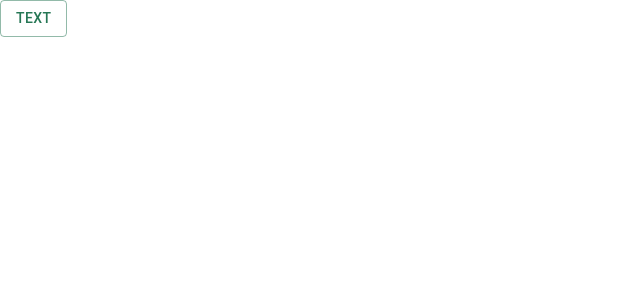
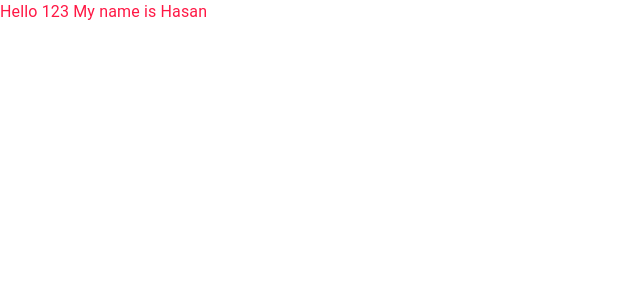
Before and after one commit to avinash2050kumar/mui_theme, a React (Create React App) app: page / in a window 1280 px wide. Shown: the top 300 px of the page, without its empty margins (0-640 px from the left). Built offline with nearby package versions, Linux system fonts and the light colour scheme.

Commit message:
mui theme color palette extended and tested

```diff
--- a/src/screen/root.tsx
+++ b/src/screen/root.tsx
@@ -3,10 +3,9 @@ import React from 'react'
 import { createTheme } from '@mui/material/styles'
 import { getDesignTokens } from 'theme'
 import { Provider as StateProvider } from 'react-redux'
-import { CssBaseline, ThemeProvider } from '@mui/material'
+import { CssBaseline, ThemeProvider, Typography } from '@mui/material'
 import * as locales from 'locales'
 import { store } from 'store'
-import { Testing } from './Testing'
 
 const Root = () => {
 	const { theme, locale, direction } = useSettings()
@@ -21,7 +20,15 @@ const Root = () => {
 			<ThemeProvider theme={themeMode}>
 				<div dir={direction}>
 					<CssBaseline />
-					<Testing />
+
+					<Typography
+						sx={{
+							color: theme =>
+								theme.palette.customPaletteColor.customColor
+						}}
+					>
+						Hello 123 My name is Hasan
+					</Typography>
 				</div>
 			</ThemeProvider>
 		</StateProvider>
--- a/src/theme/index.ts
+++ b/src/theme/index.ts
@@ -1,4 +1,32 @@
 import { PaletteMode } from '@mui/material'
+
+declare module '@mui/material/styles' {
+	interface Palette {
+		customPaletteColor: Palette['primary']
+	}
+	interface PaletteOptions {
+		customPaletteColor: PaletteOptions['primary']
+	}
+
+	interface Theme {
+		customThemeColor: {
+			sampleColor: React.CSSProperties['color']
+		}
+	}
+
+	interface ThemeOptions {
+		customThemeColor: {
+			sampleColor: React.CSSProperties['color']
+		}
+	}
+
+	interface PaletteColor {
+		customColor?: string
+	}
+	interface SimplePaletteColorOptions {
+		customColor?: string
+	}
+}
 
 const lightPalette = {
 	primary: {
@@ -10,15 +38,16 @@ const lightPalette = {
 		default: '#FFFFFF',
 		paper: '#fff'
 	},
-	customColor: {
-		light: '',
-		dark: '',
-		main: '#267755',
-		contrastText: '#fff'
-	},
+
 	text: {
 		primary: '#000',
 		secondary: '#222'
+	},
+	customPaletteColor: {
+		main: '#FF0000',
+		light: '#ffebee',
+		dark: '#b71c1c',
+		customColor: '#ff1744'
 	}
 }
 
@@ -32,18 +61,23 @@ const darkPalette = {
 		default: '#222',
 		paper: '#333'
 	},
-	customColor: {
-		light: '',
-		dark: '',
-		contrastText: '#ffcc00'
-	},
+
 	text: {
 		primary: '#fff',
 		secondary: '#9e9e9e'
+	},
+	customPaletteColor: {
+		main: '#FF0000',
+		light: '#A52A2A',
+		dark: '#913831',
+		customColor: '#ffcdd2'
 	}
 }
 
 const getDesignTokens = (mode: PaletteMode) => ({
+	customThemeColor: {
+		sampleColor: '#f06292'
+	},
 	palette: {
 		mode,
 		...(mode === 'light' ? lightPalette : darkPalette)
```
Also changed, not shown: src/store/testing/actions.ts (+9 -5 lines).
